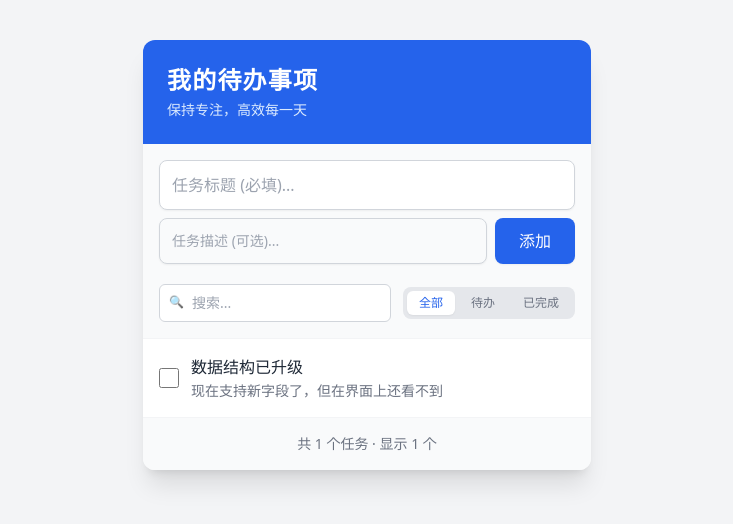
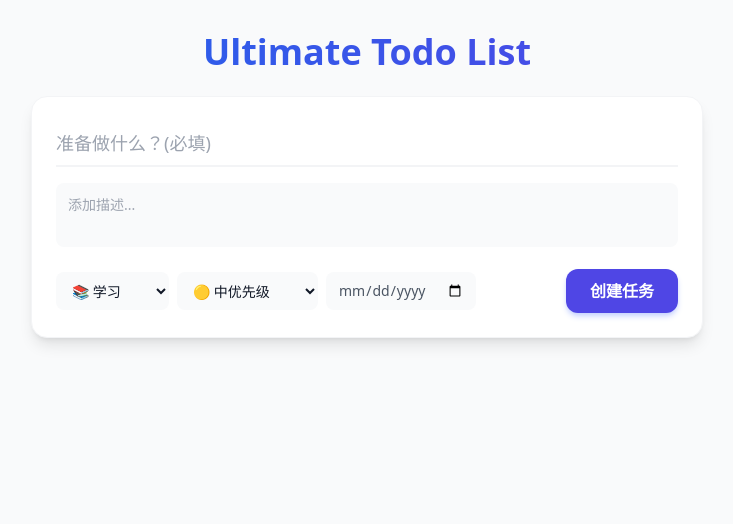
Before and after one commit to JzzzX/ToDoList_webFrontendApplication, a React (Vite) app: page / in a window 1280 px wide. Shown: the top 524 px of the page, without its empty margins (273-1006 px from the left). Built offline with nearby package versions, Linux system fonts and the light colour scheme.

Commit message:
feat: add advanced input form with category and priority selectors

```diff
--- a/src/App.tsx
+++ b/src/App.tsx
@@ -1,6 +1,5 @@
 import React, { useState, useEffect } from 'react'
 
-// 定义数据结构
 interface Todo {
   id: number;
   title: string;
@@ -11,48 +10,32 @@ interface Todo {
   dueDate?: string;
 }
 
-// 定义筛选状态类型
 type FilterType = 'all' | 'active' | 'completed';
 
 function App() {
-  // 使用 v2 版本的存储 Key，避免旧数据冲突
   const [todos, setTodos] = useState<Todo[]>(() => {
     const saved = localStorage.getItem('my-todo-app-data-v2');
     if (saved) {
-      try {
-        return JSON.parse(saved);
-      } catch (e) {
-        return [];
-      }
+      try { return JSON.parse(saved); } catch (e) { return []; }
     }
-
-    return [
-      {
-        id: 1,
-        title: '数据结构已升级',
-        description: '现在支持新字段了，但在界面上还看不到',
-        completed: false,
-        category: 'study',
-        priority: 'high',
-        dueDate: '2025-11-25'
-      },
-    ];
+    return [];
   });
 
-  // 输入框状态
+  // 表单状态
   const [inputTitle, setInputTitle] = useState('');
   const [inputDesc, setInputDesc] = useState('');
+  // 表单控制状态
+  const [category, setCategory] = useState<Todo['category']>('study');
+  const [priority, setPriority] = useState<Todo['priority']>('medium');
+  const [dueDate, setDueDate] = useState('');
 
-  // 搜索和筛选状态
   const [searchTerm, setSearchTerm] = useState('');
   const [filter, setFilter] = useState<FilterType>('all');
 
-  // 自动存档功能
   useEffect(() => {
-    localStorage.setItem('my-todo-app-data', JSON.stringify(todos));
+    localStorage.setItem('my-todo-app-data-v2', JSON.stringify(todos));
   }, [todos]);
 
-/* -------------------------业务逻辑函数（增删改）----------------------- */
   const handleAddTodo = () => {
     if (inputTitle.trim() === '') return;
 
@@ -61,165 +44,111 @@ function App() {
       title: inputTitle,
       description: inputDesc,
       completed: false,
-      // 【临时】先给默认值，下一步再做输入框
-      category: 'life',
-      priority: 'medium',
-      dueDate: ''
+      category,
+      priority,
+      dueDate
     };
 
     setTodos([newTodo, ...todos]);
+    // 重置表单
     setInputTitle('');
     setInputDesc('');
+    setPriority('medium');
+    setDueDate('');
   };
 
-  const handleKeyDown = (e: React.KeyboardEvent) => {
-    if (e.key === 'Enter') handleAddTodo();
-  };
+  const handleKeyDown = (e: React.KeyboardEvent) => { if (e.key === 'Enter') handleAddTodo(); };
+  const toggleTodo = (id: number) => { setTodos(todos.map(todo => todo.id === id ? { ...todo, completed: !todo.completed } : todo)); };
+  const deleteTodo = (id: number) => { setTodos(todos.filter(todo => todo.id !== id)); };
 
-  const toggleTodo = (id: number) => {
-    setTodos(todos.map(todo =>
-      todo.id === id ? { ...todo, completed: !todo.completed } : todo
-    ));
-  };
-
-  const deleteTodo = (id: number) => {
-    setTodos(todos.filter(todo => todo.id !== id));
-  };
-
-  // 计算衍生数据
   const filteredTodos = todos.filter(todo => {
     if (filter === 'active' && todo.completed) return false;
     if (filter === 'completed' && !todo.completed) return false;
     if (searchTerm) {
       const term = searchTerm.toLowerCase();
-      const matchTitle = todo.title.toLowerCase().includes(term);
-      const matchDesc = todo.description?.toLowerCase().includes(term);
-      if (!matchTitle && !matchDesc) return false;
+      return todo.title.toLowerCase().includes(term) || todo.description?.toLowerCase().includes(term);
     }
     return true;
   });
 
   return (
-    <div className="min-h-screen bg-gray-100 flex items-start justify-center py-10 px-4">
+    <div className="min-h-screen bg-gray-50 py-8 px-4 font-sans text-gray-900">
+      <div className="max-w-2xl mx-auto space-y-6">
 
-      {/* 核心卡片容器 */}
-      <div className="w-full max-w-md bg-white shadow-xl rounded-xl overflow-hidden">
+        {/* Header */}
+        <header className="text-center space-y-2">
+          <h1 className="text-4xl font-extrabold text-transparent bg-clip-text bg-gradient-to-r from-blue-600 to-indigo-600">
+            Ultimate Todo List
+          </h1>
+        </header>
 
-        {/* 标题区域 */}
-        <div className="bg-blue-600 p-6">
-          <h1 className="text-2xl font-bold text-white tracking-wider">
-            我的待办事项
-          </h1>
-          <p className="text-blue-100 text-sm mt-1">
-            保持专注，高效每一天
-          </p>
-        </div>
+        {/* 输入卡片 */}
+        <div className="bg-white rounded-2xl shadow-lg p-6 space-y-4 border border-gray-100">
+          <input
+            type="text"
+            value={inputTitle}
+            onChange={e => setInputTitle(e.target.value)}
+            placeholder="准备做什么？(必填)"
+            className="w-full text-lg font-medium placeholder:text-gray-400 border-0 border-b-2 border-gray-100 focus:border-blue-500 focus:ring-0 px-0 py-2 transition-colors"
+          />
+          <textarea
+            value={inputDesc}
+            onChange={e => setInputDesc(e.target.value)}
+            placeholder="添加描述..."
+            rows={2}
+            className="w-full text-sm text-gray-600 bg-gray-50 rounded-lg p-3 border-none focus:ring-2 focus:ring-blue-100 resize-none"
+          />
 
-        {/* 控制面板 */}
-        <div className="p-4 border-b border-gray-100 bg-gray-50 space-y-3">
+          {/* 控制栏：日期、分类、优先级 */}
+          <div className="flex flex-wrap gap-3 items-center justify-between">
+            <div className="flex gap-2 flex-wrap">
+              <select
+                value={category}
+                onChange={e => setCategory(e.target.value as any)}
+                className="text-sm bg-gray-50 border-none rounded-lg py-2 pl-3 pr-8 focus:ring-2 focus:ring-blue-100 cursor-pointer hover:bg-gray-100 transition"
+              >
+                <option value="study">📚 学习</option>
+                <option value="work">💼 工作</option>
+                <option value="life">🏖️ 生活</option>
+                <option value="exercise">🏃 运动</option>
+              </select>
 
-        {/* 输入区域 */}
-          <div className="space-y-2">
-            <input
-              type="text"
-              value={inputTitle}
-              onChange={(e) => setInputTitle(e.target.value)}
-              onKeyDown={handleKeyDown}
-              placeholder="任务标题 (必填)..."
-              className="w-full p-3 border border-gray-300 rounded-lg focus:outline-none focus:ring-2 focus:ring-blue-500 transition shadow-sm"
-            />
-            <div className="flex space-x-2">
+              <select
+                value={priority}
+                onChange={e => setPriority(e.target.value as any)}
+                className="text-sm bg-gray-50 border-none rounded-lg py-2 pl-3 pr-8 focus:ring-2 focus:ring-blue-100 cursor-pointer hover:bg-gray-100 transition"
+              >
+                <option value="low">🟢 低优先级</option>
+                <option value="medium">🟡 中优先级</option>
+                <option value="high">🔴 高优先级</option>
+              </select>
+
               <input
-                type="text"
-                value={inputDesc}
-                onChange={(e) => setInputDesc(e.target.value)}
-                onKeyDown={handleKeyDown}
-                placeholder="任务描述 (可选)..."
-                className="flex-1 p-3 text-sm border border-gray-300 rounded-lg focus:outline-none focus:ring-2 focus:ring-blue-500 transition shadow-sm bg-gray-50 focus:bg-white"
+                type="date"
+                value={dueDate}
+                onChange={e => setDueDate(e.target.value)}
+                className="text-sm bg-gray-50 border-none rounded-lg py-2 px-3 focus:ring-2 focus:ring-blue-100 cursor-pointer hover:bg-gray-100 transition text-gray-600"
               />
-              <button onClick={handleAddTodo} className="bg-blue-600 hover:bg-blue-700 text-white px-6 py-2 rounded-lg font-medium transition shadow-sm whitespace-nowrap">
-                添加
-              </button>
-            </div>
-          </div>
-
-          {/* 搜索和筛选工具栏 */}
-          <div className="flex flex-col sm:flex-row sm:items-center justify-between gap-3 pt-2">
-            {/* 搜索框 */}
-            <div className="relative flex-1">
-              <input
-                type="text"
-                value={searchTerm}
-                onChange={(e) => setSearchTerm(e.target.value)}
-                placeholder="搜索..."
-                className="w-full p-2 pl-8 text-sm border border-gray-300 rounded-md focus:outline-none focus:border-blue-500 bg-white"
-              />
-              <span className="absolute left-2.5 top-2.5 text-gray-400 text-xs">🔍</span>
             </div>
 
-            {/* 筛选按钮组 */}
-            <div className="flex space-x-1 bg-gray-200 p-1 rounded-lg self-start sm:self-auto">
-              {(['all', 'active', 'completed'] as FilterType[]).map((type) => (
-                <button
-                  key={type}
-                  onClick={() => setFilter(type)}
-                  className={`px-3 py-1 text-xs font-medium rounded-md transition-all ${
-                    filter === type
-                      ? 'bg-white text-blue-600 shadow-sm'
-                      : 'text-gray-500 hover:text-gray-700'
-                  }`}
-                >
-                  {type === 'all' ? '全部' : type === 'active' ? '待办' : '已完成'}
-                </button>
-              ))}
-            </div>
+            <button
+              onClick={handleAddTodo}
+              className="bg-indigo-600 hover:bg-indigo-700 text-white px-6 py-2.5 rounded-xl font-semibold shadow-md shadow-indigo-200 transition-all active:scale-95"
+            >
+              创建任务
+            </button>
           </div>
         </div>
 
-        {/* 列表区域 (渲染 filteredTodos) */}
-        <ul className="divide-y divide-gray-100 max-h-[60vh] overflow-y-auto">
-          {filteredTodos.length === 0 ? (
-            <li className="p-10 text-center text-gray-500 flex flex-col items-center">
-              <span className="text-4xl mb-2">🤔</span>
-              <p>没有找到相关任务</p>
-            </li>
-          ) : (
-            filteredTodos.map(todo => (
-              <li key={todo.id} className="flex items-center justify-between p-4 hover:bg-gray-50 transition group">
-                <div className="flex items-center space-x-3 cursor-pointer" onClick={() => toggleTodo(todo.id)}>
-                  <input
-                    type="checkbox"
-                    checked={todo.completed}
-                    readOnly
-                    className="w-5 h-5 text-blue-600 rounded border-gray-300 cursor-pointer"
-                  />
-                  <div className="flex flex-col">
-                    <span className={`font-medium text-gray-800 transition-all ${todo.completed ? 'line-through text-gray-400' : ''}`}>
-                      {todo.title}
-                    </span>
-                    {/* 显示描述 */}
-                    {todo.description && (
-                      <span className={`text-sm text-gray-500 mt-0.5 ${todo.completed ? 'line-through text-gray-300' : ''}`}>
-                        {todo.description}
-                      </span>
-                    )}
-                  </div>
-                </div>
-                <button onClick={() => deleteTodo(todo.id)} className="text-gray-400 hover:text-red-500 transition opacity-0 group-hover:opacity-100 p-2">
-                  删除
-                </button>
-              </li>
-            ))
-          )}
-        </ul>
+        {/* 简单的列表展示（还没美化，先凑合看） */}
+        <div className="space-y-2">
+            {filteredTodos.map(todo => (
+                <div key={todo.id} className="bg-white p-4 rounded shadow">{todo.title} (暂时还没美化列表)</div>
+            ))}
+        </div>
 
-        {/* 底部统计栏 */}
-        <div className="p-4 bg-gray-50 text-sm text-gray-500 text-center border-t border-gray-100">
-          共 {todos.length} 个任务 · 显示 {filteredTodos.length} 个
-        </div>
       </div>
     </div>
   )
 }
-
 export default App
```
